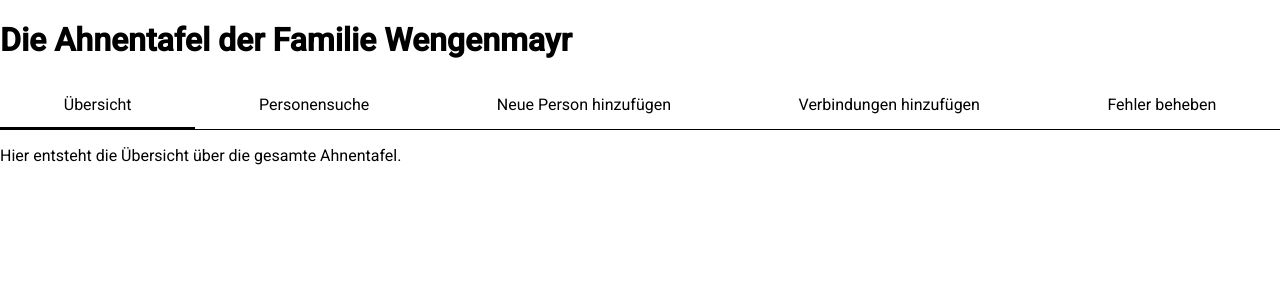
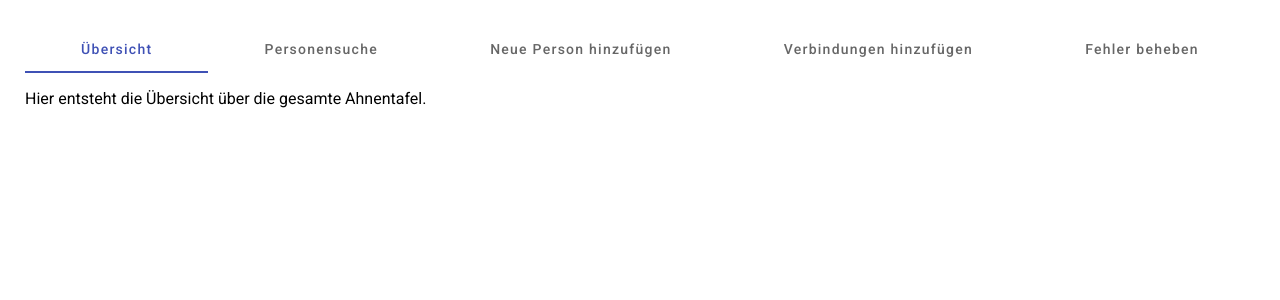
Before and after one commit to MartinWenge/ahnentafel, an Angular app in the folder frontend/: page / in a window 1280 px wide. Shown: the top 300 px of the page. Built offline with nearby package versions, Linux system fonts and the light colour scheme; no server answers.

Commit message:
update styles using angular material theme

```diff
--- a/frontend/angular.json
+++ b/frontend/angular.json
@@ -37,6 +37,7 @@
               }
             ],
             "styles": [
+              "@angular/material/prebuilt-themes/indigo-pink.css",
               "src/styles.css"
             ],
             "scripts": []
@@ -95,6 +96,7 @@
               }
             ],
             "styles": [
+              "@angular/material/prebuilt-themes/indigo-pink.css",
               "src/styles.css"
             ],
             "scripts": []
--- a/frontend/src/app/app.component.css
+++ b/frontend/src/app/app.component.css
@@ -1,3 +1,8 @@
+.body-container {
+    margin: 10px;
+    padding: 15px;
+    min-height: 400px;
+}
 
 mat-card-content {
     min-width: 300px;
--- a/frontend/src/app/app.component.html
+++ b/frontend/src/app/app.component.html
@@ -1,5 +1,5 @@
-<h1>Die Ahnentafel der Familie Wengenmayr</h1>
-
+<!-- <app-toolbar-header></app-toolbar-header> -->
+<div class="body-container">
     <mat-tab-group>
         <mat-tab label="Übersicht">
             <p>Hier entsteht die Übersicht über die gesamte Ahnentafel.</p>
@@ -8,7 +8,6 @@
             <p>Hier kannst du einen Ausschnitt des Stammbaums um eine Bezugsperson herum anschauen.</p>
         </mat-tab>
         <mat-tab label="Neue Person hinzufügen">
-        <p>Hier kannst du eine neue Person zur Ahnentafel hinzufügen.</p>
             <mat-card>
                 <mat-card-content>
                     <app-neue-person></app-neue-person>
@@ -16,7 +15,6 @@
             </mat-card>
         </mat-tab>
         <mat-tab label="Verbindungen hinzufügen">
-        <p>Hier kannst du Verbindungen zwischen bestehenden Personen hinzufügen.</p>
             <mat-card>
                 <mat-card-content>
                     <app-neue-verbindung></app-neue-verbindung>
@@ -27,3 +25,4 @@
             <p>Hier kannst du Fehler korrigieren, also Personen und Verbindungen entfernen.</p>
         </mat-tab>
     </mat-tab-group>
+</div>
--- a/frontend/src/app/neue-person/neue-person.component.html
+++ b/frontend/src/app/neue-person/neue-person.component.html
@@ -97,11 +97,14 @@
             personForm.controls['verbindungMit'].touched)){
             <mat-error>Verbundene Person ist erforderlich!</mat-error>
             }
-            <ul *ngIf="suchErgebnisse.length > 0">
-                <li *ngFor="let person of suchErgebnisse" (click)="selectPerson(person)">
-                    {{ person.vorname }} {{ person.nachname }}, {{ person.geburtstag}}
-                </li>
-            </ul>
+            <mat-action-list *ngIf="suchErgebnisse.length > 0">
+                @for (person of suchErgebnisse; track person.id) {
+                <button mat-list-item (click)="selectPerson(person)">
+                    {{ person.vorname }} {{ person.nachname }}, {{ person.geburtstag | date: 'dd.MM.yyyy' }}
+                </button>
+                }
+            </mat-action-list>
+
             <button mat-button type="button" (click)="entferneVerbindung()" *ngIf="verbundenePerson">Verbindung
                 entfernen</button>
         </div>
--- a/frontend/src/app/neue-person/neue-person.module.ts
+++ b/frontend/src/app/neue-person/neue-person.module.ts
@@ -8,6 +8,7 @@ import {MatFormFieldModule} from '@angular/material/form-field';
 import {MatButtonModule} from '@angular/material/button';
 import { MatRadioModule } from '@angular/material/radio';
 import { MatProgressSpinner } from '@angular/material/progress-spinner';
+import { MatListModule } from '@angular/material/list';
 
 @NgModule({
   declarations: [
@@ -20,7 +21,8 @@ import { MatProgressSpinner } from '@angular/material/progress-spinner';
     MatFormFieldModule,
     MatButtonModule,
     MatRadioModule,
-    MatProgressSpinner
+    MatProgressSpinner,
+    MatListModule
   ],
   exports: [
     NeuePersonComponent
--- a/frontend/src/app/neue-verbindung/neue-verbindung.component.html
+++ b/frontend/src/app/neue-verbindung/neue-verbindung.component.html
@@ -1,4 +1,6 @@
-<h2>Neue Verbindung zwischen bestehenden Personen hinzufügen</h2>
+<h2>Neue Verbindung hinzufügen</h2>
+
+<p>Wähle zwei bestehende Personen und den Verbindungstyp aus, um eine neue Verbindung hinzuzufügen.</p>
 
 <ul>
     <li *ngFor="let person of allePersonen">
--- a/frontend/src/styles.css
+++ b/frontend/src/styles.css
@@ -1,3 +1,13 @@
+html, body { height: 100%; }
 
-html, body { height: 100%; }
 body { margin: 0; font-family: Roboto, "Helvetica Neue", sans-serif; }
+body {
+    background: var(--mat-sys-surface);
+    color: var(--mat-sys-on-surface);
+}
+
+.toolbar-container .mat-toolbar-single-row {
+    display: block;
+    margin: 10px;
+    padding: 0 15px;
+}
```
Lines whose indentation alone changed are shown as unchanged.
